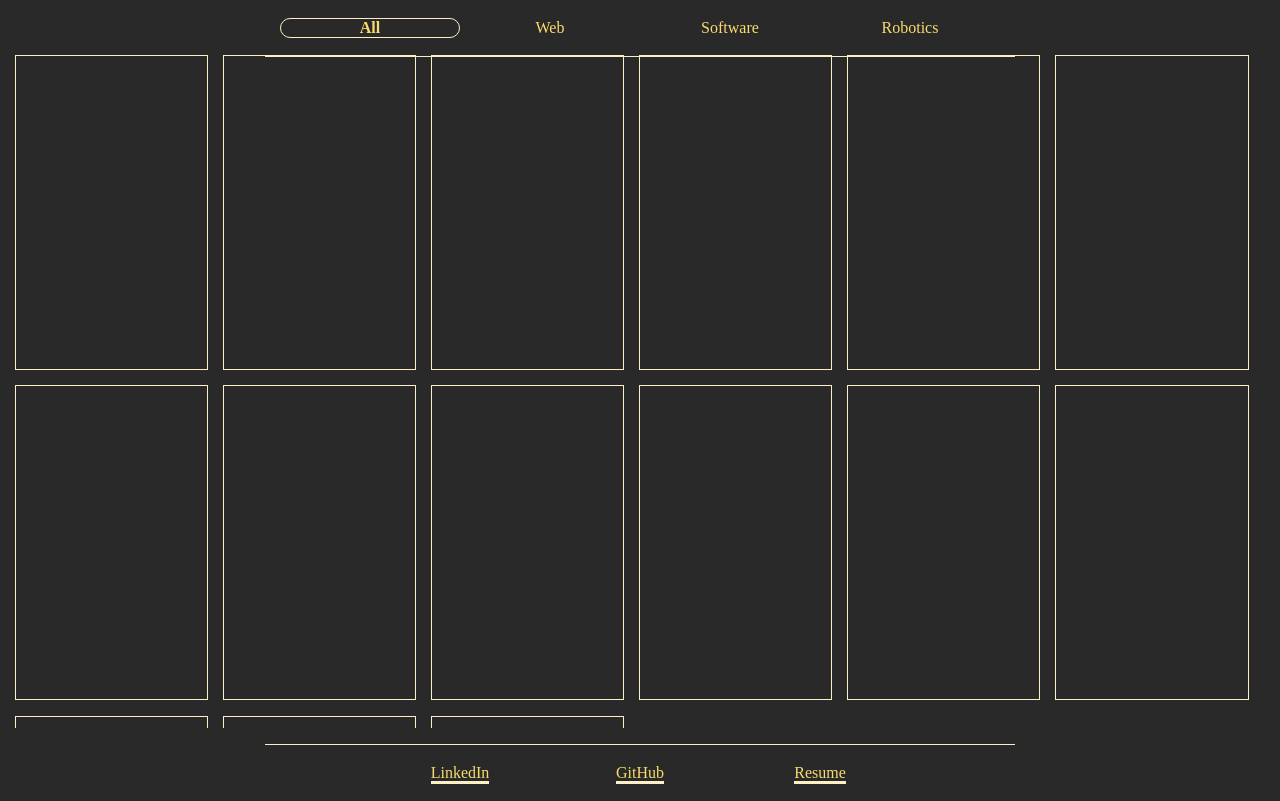
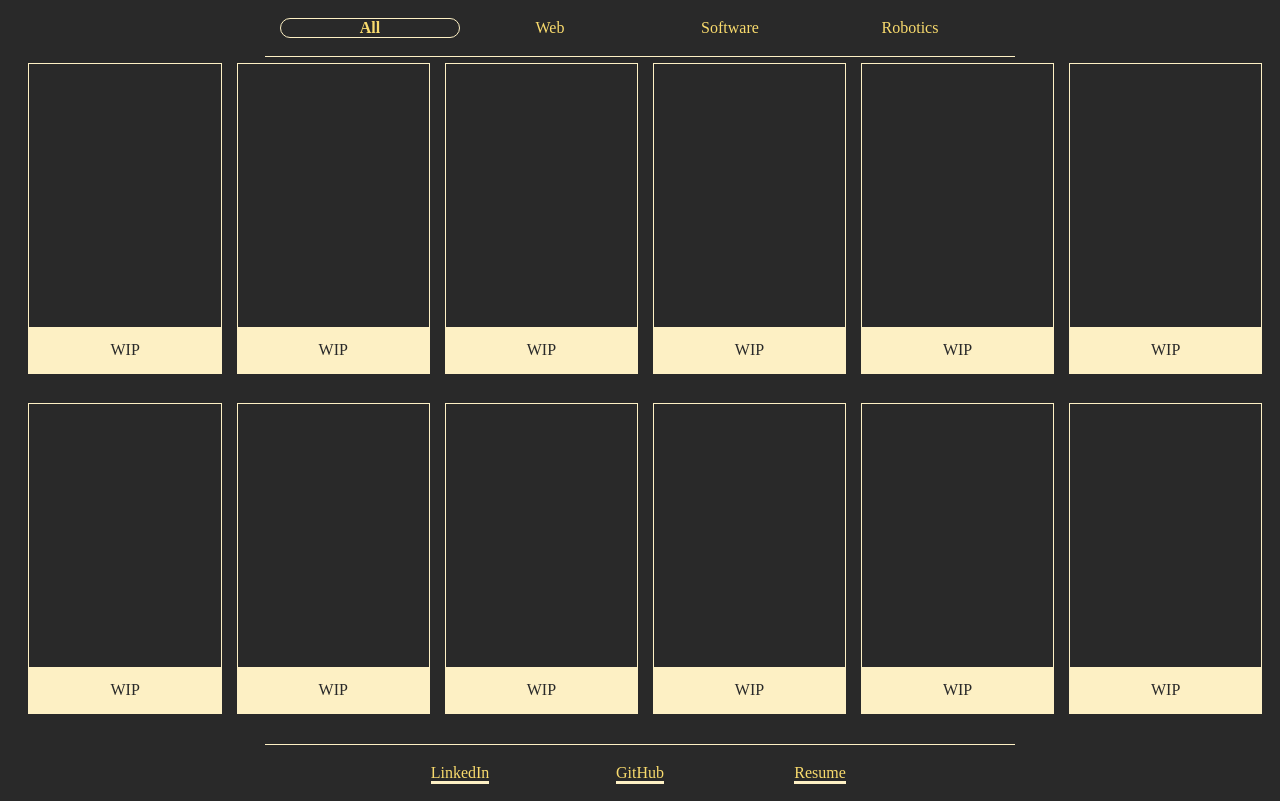
Before and after one commit to Clem47/Clem47.github.io, a plain HTML site: page portfolio/portfolio.html in a window 1280 px wide. Drawn offline with Linux system fonts and the light colour scheme.

Commit message:
project zone

```diff
--- a/portfolio/CSS/style.css
+++ b/portfolio/CSS/style.css
@@ -54,13 +54,19 @@ body{
 
     .projects{
         display: flex;
-        margin-top: 3.1%;
+        margin-top: 3.2%;
         width: 99.7%;
-        height: 86vh;
+        height: 85vh;
         flex-direction: row;
+        justify-content: center;
+        align-items: center;
         flex-wrap: wrap;
         overflow: hidden;
         overflow-y: scroll;
+    }
+
+    ::-webkit-scrollbar {
+        size: 0px;
     }
 
     .project{
@@ -70,4 +76,30 @@ body{
         height: 45.5%;
         border: solid 1px var(--lemonMeringue);
         background-color: var(--jet);
+        transition: all 0.5s;
+        display: flex;
+        flex-direction: row;
+        flex-wrap: wrap;
     }
+
+    .project:hover{
+        transform: scale(1.05);
+    }
+
+    .picture{
+        width: 100%;
+        height: 85%;
+    }
+
+    .pTitle{
+        display: flex;
+        width: 100%;
+        height: 15%;
+        justify-content: center;
+        align-items: center;
+        background-color: var(--lemonMeringue);
+    }
+
+    .pTitle p{
+        color: var(--jet);
+    }
--- a/portfolio/portfolio.html
+++ b/portfolio/portfolio.html
@@ -12,49 +12,115 @@
     <header>
         <nav id="header-nav">
             <div>
-                <div class="header_selection isActive category">All</div>
+                <div class="header_selection isActive category allButton">All</div>
             </div>
             <div>
-                <div class="header_selection category">Web</div>
+                <div class="header_selection category webButton">Web</div>
             </div>
             <div>
-                <div class="header_selection category">Software</div>
+                <div class="header_selection category softButton">Software</div>
             </div>
             <div>
-                <div class="header_selection category">Robotics</div>
+                <div class="header_selection category robotButton">Robotics</div>
             </div>
         </nav>
     </header>
     <section class="projects">
         <div class="project">
+            <div class="picture">
+                <img src="" alt="">
+            </div>
+            <div class="pTitle">
+                <p> WIP </p>
+            </div>
         </div>
         <div class="project">
+            <div class="picture">
+                <img src="" alt="">
+            </div>
+            <div class="pTitle">
+                <p> WIP </p>
+            </div>
         </div>
         <div class="project">
+            <div class="picture">
+                <img src="" alt="">
+            </div>
+            <div class="pTitle">
+                <p> WIP </p>
+            </div>
         </div>
         <div class="project">
+            <div class="picture">
+                <img src="" alt="">
+            </div>
+            <div class="pTitle">
+                <p> WIP </p>
+            </div>
         </div>
         <div class="project">
+            <div class="picture">
+                <img src="" alt="">
+            </div>
+            <div class="pTitle">
+                <p> WIP </p>
+            </div>
         </div>
         <div class="project">
+            <div class="picture">
+                <img src="" alt="">
+            </div>
+            <div class="pTitle">
+                <p> WIP </p>
+            </div>
         </div>
         <div class="project">
+            <div class="picture">
+                <img src="" alt="">
+            </div>
+            <div class="pTitle">
+                <p> WIP </p>
+            </div>
         </div>
         <div class="project">
+            <div class="picture">
+                <img src="" alt="">
+            </div>
+            <div class="pTitle">
+                <p> WIP </p>
+            </div>
         </div>
         <div class="project">
+            <div class="picture">
+                <img src="" alt="">
+            </div>
+            <div class="pTitle">
+                <p> WIP </p>
+            </div>
         </div>
         <div class="project">
+            <div class="picture">
+                <img src="" alt="">
+            </div>
+            <div class="pTitle">
+                <p> WIP </p>
+            </div>
         </div>
         <div class="project">
+            <div class="picture">
+                <img src="" alt="">
+            </div>
+            <div class="pTitle">
+                <p> WIP </p>
+            </div>
         </div>
         <div class="project">
-        </div>
-        <div class="project">
-        </div>
-        <div class="project">
-        </div>
-        <div class="project">
+            <div class="picture">
+                <img src="" alt="">
+            </div>
+            <div class="pTitle">
+                <p> WIP </p>
+            </div>
         </div>
     </section>
     <footer>
```
